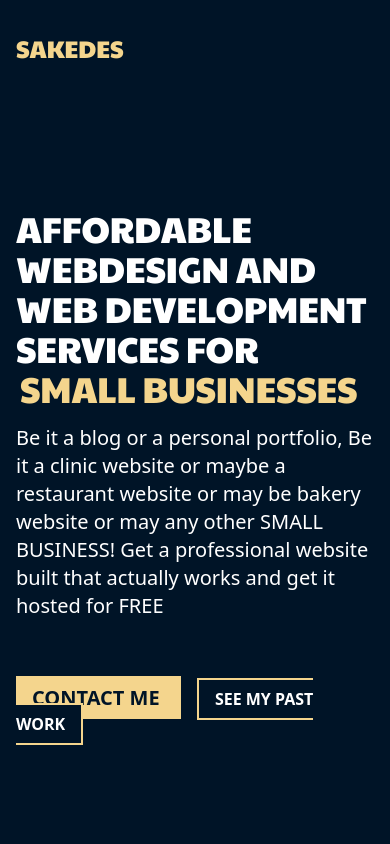
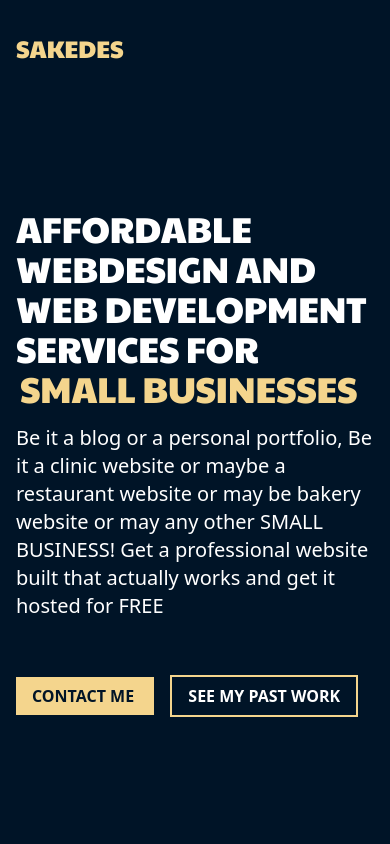
Before and after one commit to Aryanr64x/nextport, a Next.js app: page / in a window 390 px wide. Shown: the top 844 px of the page. Built offline with nearby package versions, Linux system fonts and the light colour scheme; a web font is replaced by a local one.

Commit message:
Fixed Button Bugs

```diff
--- a/components/Hero.jsx
+++ b/components/Hero.jsx
@@ -27,7 +27,7 @@ const Hero = ()=>{
                    SMALL BUSINESS! Get a professional website built that actually works and get it hosted for FREE
                 </div>
                 <div className="mt-16" data-aos="fade-right"   data-aos-delay="700">
-                  <a href="#contact" className="bg-secondary text-primary py-2 px-4 text-xl font-bold mr-4"> CONTACT ME </a>
+                  <a href="#contact" className="bg-secondary text-primary py-2 px-4 sm:text-xl text-base font-bold mr-4"> CONTACT ME </a>
                   <a href="#last-works" className="bg-primary py-2 px-4 border-2 border-secondary font-bold hover:bg-secondary hover:text-primary transition-all duration-500"> SEE MY PAST WORK </a>
                 </div>
               </div>
```
